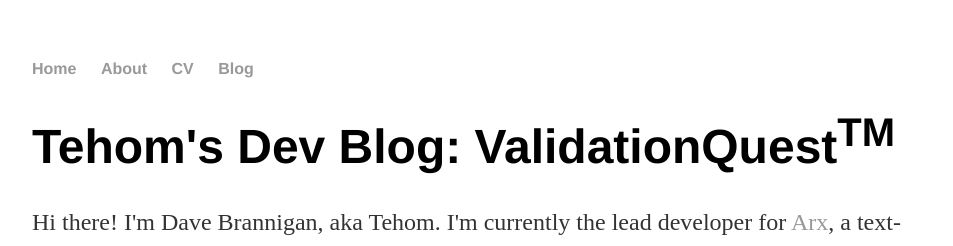
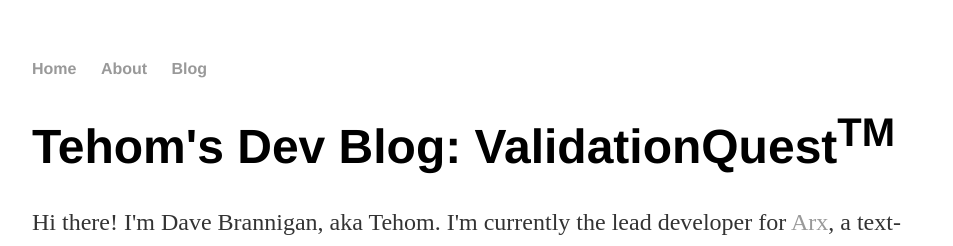
Before and after one commit to TehomCD/TehomCD.github.io, a Jekyll site: the page built from index.html, in a window 1280 px wide. Shown: the top 246 px of the page, without its empty margins (160-1113 px from the left). Built offline with Jekyll 4.4.1, drawn with Linux system fonts in a browser that asks for light colours.

```diff
--- a/_layouts/default.html
+++ b/_layouts/default.html
@@ -10,7 +10,6 @@
 	    		<ul>
 	        		<li><a href="/">Home</a></li>
 		        	<li><a href="/about/">About</a></li>
-	        		<li><a href="/cv/">CV</a></li>
 	        		<li><a href="/blog/">Blog</a></li>
 	    		</ul>
 			</nav>
```
